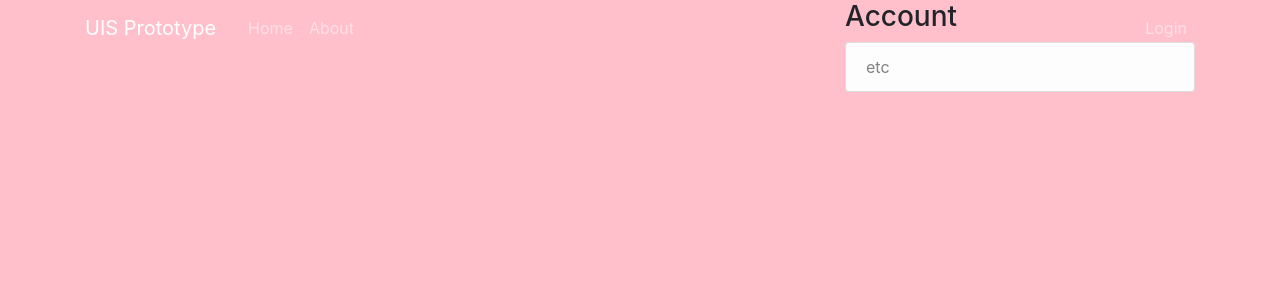
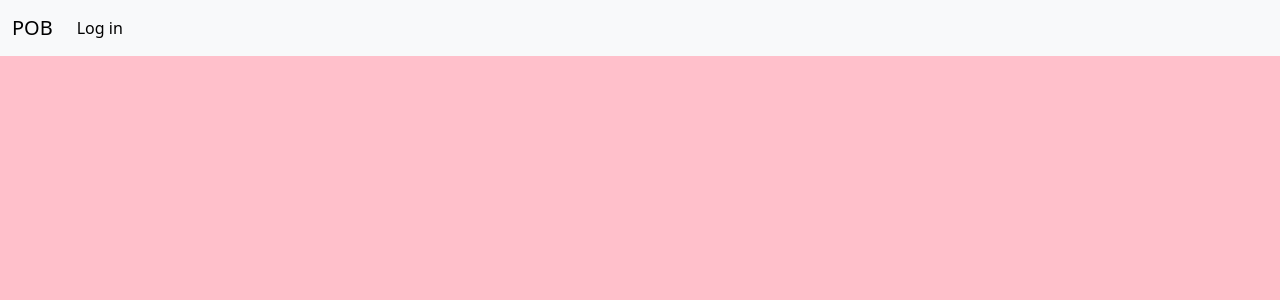
Before and after one commit to Aiirey/DIS, a Flask app: page / in a window 1280 px wide. Shown: the top 300 px of the page. Run offline with Flask 3, Linux system fonts and the light colour scheme; some libraries are stand-ins or nearby versions.

Commit message:
Clean up main layout

```diff
--- a/bank/templates/layout.html
+++ b/bank/templates/layout.html
@@ -1,130 +1,56 @@
 <!DOCTYPE html>
 <html>
+
 <head>
-    <!-- Required meta tags -->
     <meta charset="utf-8">
-    <meta name="viewport" content="width=device-width, initial-scale=1, shrink-to-fit=no">
-
-    <!-- Bootstrap CSS -->
-    <link rel="stylesheet" href="https://maxcdn.bootstrapcdn.com/bootstrap/4.0.0/css/bootstrap.min.css" integrity="sha384-Gn5384xqQ1aoWXA+058RXPxPg6fy4IWvTNh0E263XmFcJlSAwiGgFAW/dAiS6JXm" crossorigin="anonymous">
-
-    <link rel="stylesheet" type="text/css" href="{{ url_for('static', filename='main.css') }}">
+    <meta name="viewport" content="width=device-width, initial-scale=1">
+    <link rel="stylesheet" href="https://cdn.jsdelivr.net/npm/bootstrap@5.3.3/dist/css/bootstrap.min.css" integrity="sha384-QWTKZyjpPEjISv5WaRU9OFeRpok6YctnYmDr5pNlyT2bRjXh0JMhjY6hW+ALEwIH" crossorigin="anonymous">
+    <link rel="stylesheet" href="{{ url_for('static', filename='main.css') }}">
 
     {% if title %}
-        <title>UIS Prototype - {{ title }}</title>
+        <title>{{ title }} - POB</title>
     {% else %}
-        <title>UIS Prototype</title>
+        <title>POB</title>
     {% endif %}
 </head>
+
 <body>
-    <header class="site-header">
-      <nav class="navbar navbar-expand-md navbar-dark bg-steel fixed-top">
-        <div class="container">
-          <a class="navbar-brand mr-4" href="/">UIS Prototype</a>
-          <button class="navbar-toggler" type="button" data-toggle="collapse" data-target="#navbarToggle" aria-controls="navbarToggle" aria-expanded="false" aria-label="Toggle navigation">
+    <header>
+        <nav class="navbar navbar-expand-lg bg-body-tertiary">
+            <div class="container-fluid">
+                <a class="navbar-brand" href="#">POB</a>
+                <button class="navbar-toggler" type="button" data-bs-toggle="collapse" data-bs-target="#navbarSupportedContent" aria-controls="navbarSupportedContent" aria-expanded="false" aria-label="Toggle navigation">
                     <span class="navbar-toggler-icon"></span>
                 </button>
-          <div class="collapse navbar-collapse" id="navbarToggle">
-            <div class="navbar-nav mr-auto">
-              <a class="nav-item nav-link" href="{{ url_for('Login.login') }}">Home</a>
-              <!-- Dropdown top right -->
+                <div class="collapse navbar-collapse" id="navbarSupportedContent">
+                    <ul class="navbar-nav me-auto mb-2 mb-lg-0">
                         {% if current_user.is_authenticated %}
-                <li class="dropdown">
-                 <a href="#" class="nav-item nav-link dropdown-toggle" data-toggle="dropdown">UIS bank<b class="caret"></b></a>
-                 <ul class="dropdown-menu">
-                    <li><a class="nav-item nav-link" href="{{ url_for('Login.account') }}">Account</a></li>
-                    <li><a class="nav-item nav-link" href="{{ url_for('Customer.transfer') }}">Transfer</a></li>
-                    <li class="divider"></li>
-                    <li><a class="nav-item nav-link" href="{{ url_for('Customer.invest') }}">Investments</a></li>
-                    <li class="divider"></li>
-                    <li><a class="nav-item nav-link" href="https://www.pgadmin.org">site pgAdmin</a></li>
-                    <li><a class="nav-item nav-link" href="http://127.0.0.1:58653/browser/ ">pgAdmin4</a></li>
-                 </ul>
+                            <li class="nav-item">
+                                <a class="nav-link active" aria-current="page" href="{{ url_for('Warehouse.index') }}">Warehouse</a>
+                            </li>
+                            <li class="nav-item">
+                                <a class="nav-link active" aria-current="page" href="{{ url_for('Login.logout') }}">Log out</a>
                             </li>
                         {% else %}
+                            <li class="nav-item">
+                                <a class="nav-link active" aria-current="page" href="{{ url_for('Login.login') }}">Log in</a>
+                            </li>
                         {% endif %}
-              <a class="nav-item nav-link" href="#">About</a>
-            </div>
-            <!-- Navbar Right Side -->
-            <div class="navbar-nav">
+                    </ul>
                     {% if current_user.is_authenticated %}
-                <a class="nav-item nav-link" href="{{ url_for('Login.account') }}">Account</a>
-			          {% if "customer" == role %}
-                <a class="nav-item nav-link" href="{{ url_for('Customer.transfer') }}">Transfer</a>
-                <a class="nav-item nav-link" href="{{ url_for('Customer.invest') }}">Investments</a>
+                        <form class="d-flex" role="search">
+                            <input class="form-control me-2" type="search" placeholder="Search" aria-label="Search">
+                            <button class="btn btn-outline-success" type="submit">Search</button>
+                        </form>
                     {% endif %}
-		            {% if role == 'employee' %}
-                <a class="nav-item nav-link" href="{{ url_for('Employee.addcustomer') }}">Add customer</a>
-                <a class="nav-item nav-link" href="{{ url_for('Employee.investe') }}">Investments</a>
- 			          {% endif %}
-
-                <a class="nav-item nav-link" href="{{ url_for('Login.logout') }}">Logout</a>
-              {% else %}
-                <a class="nav-item nav-link" href="{{ url_for('Login.login') }}">Login</a>
-              {% endif %}
-            </div>
                 </div>
             </div>
         </nav>
     </header>
     <main role="main" class="container">
-      <div class="row">
-        <div class="col-md-8">
-          {% with messages = get_flashed_messages(with_categories=true) %}
-            {% if messages %}
-              {% for category, message in messages %}
-                <div class="alert alert-{{ category }}">
-                  {{ message }}
-                </div>
-              {% endfor %}
-            {% endif %}
-          {% endwith %}
         {% block content %}{% endblock %}
-        </div>
-        <!-- Right Side box-->
-        <div class="col-md-4">
-          <div class="content-section">
-            <h3>Account</h3>
-              <ul class="list-group">
-              {% if current_user.is_authenticated %}
+    </main>
+    <script src="https://cdn.jsdelivr.net/npm/bootstrap@5.3.3/dist/js/bootstrap.bundle.min.js" integrity="sha384-YvpcrYf0tY3lHB60NNkmXc5s9fDVZLESaAA55NDzOxhy9GkcIdslK1eN7N6jIeHz" crossorigin="anonymous"></script>
+</body>
 
-			   {% if "customer" == role %}
-			        <p>UIS Prototype-customer</p>
-                <li class="list-group-item list-group-item-light">Accounts</li>
-                <li class="list-group-item list-group-item-light"><a class="nav-item nav-link" href="{{ url_for('Customer.transfer') }}">Transfer</a></li>
-                <li class="list-group-item list-group-item-light">Checking Accounts</li>
-                <li class="list-group-item list-group-item-light">Investment Accounts</li>
-                <li class="list-group-item list-group-item-light"><a class="nav-item nav-link" href="{{ url_for('Customer.invest') }}">View investment accounts</a></li>
- 			   {% endif %}
-
-
-			      {% if role == 'employee' %}
-			        <p>UIS Prototype-emp</p>
-                <li class="list-group-item list-group-item-light">Accounts</li>
-                <li class="list-group-item list-group-item-light">Transfer</li>
-                <li class="list-group-item list-group-item-light">Checking Accounts</li>
-                <li class="list-group-item list-group-item-light">Investment Accounts</li>
-                <li class="list-group-item list-group-item-light"><a class="nav-item nav-link" href="{{ url_for('Employee.investe') }}">View investment accounts</a></li>
- 			      {% endif %}
-
-
-               <li class="list-group-item list-group-item-light">etc</li>
-
-              {% else %}
-                <li class="list-group-item list-group-item-light">etc</li>
-              {% endif %}
-              </ul>
-            </p>
-          </div>
-        </div>
-      </div>
-    </main>
-
-
-    <!-- Optional JavaScript -->
-    <!-- jQuery first, then Popper.js, then Bootstrap JS -->
-    <script src="https://code.jquery.com/jquery-3.2.1.slim.min.js" integrity="sha384-KJ3o2DKtIkvYIK3UENzmM7KCkRr/rE9/Qpg6aAZGJwFDMVNA/GpGFF93hXpG5KkN" crossorigin="anonymous"></script>
-    <script src="https://cdnjs.cloudflare.com/ajax/libs/popper.js/1.12.9/umd/popper.min.js" integrity="sha384-ApNbgh9B+Y1QKtv3Rn7W3mgPxhU9K/ScQsAP7hUibX39j7fakFPskvXusvfa0b4Q" crossorigin="anonymous"></script>
-    <script src="https://maxcdn.bootstrapcdn.com/bootstrap/4.0.0/js/bootstrap.min.js" integrity="sha384-JZR6Spejh4U02d8jOt6vLEHfe/JQGiRRSQQxSfFWpi1MquVdAyjUar5+76PVCmYl" crossorigin="anonymous"></script>
-</body>
 </html>
```
Lines whose indentation alone changed are shown as unchanged.
